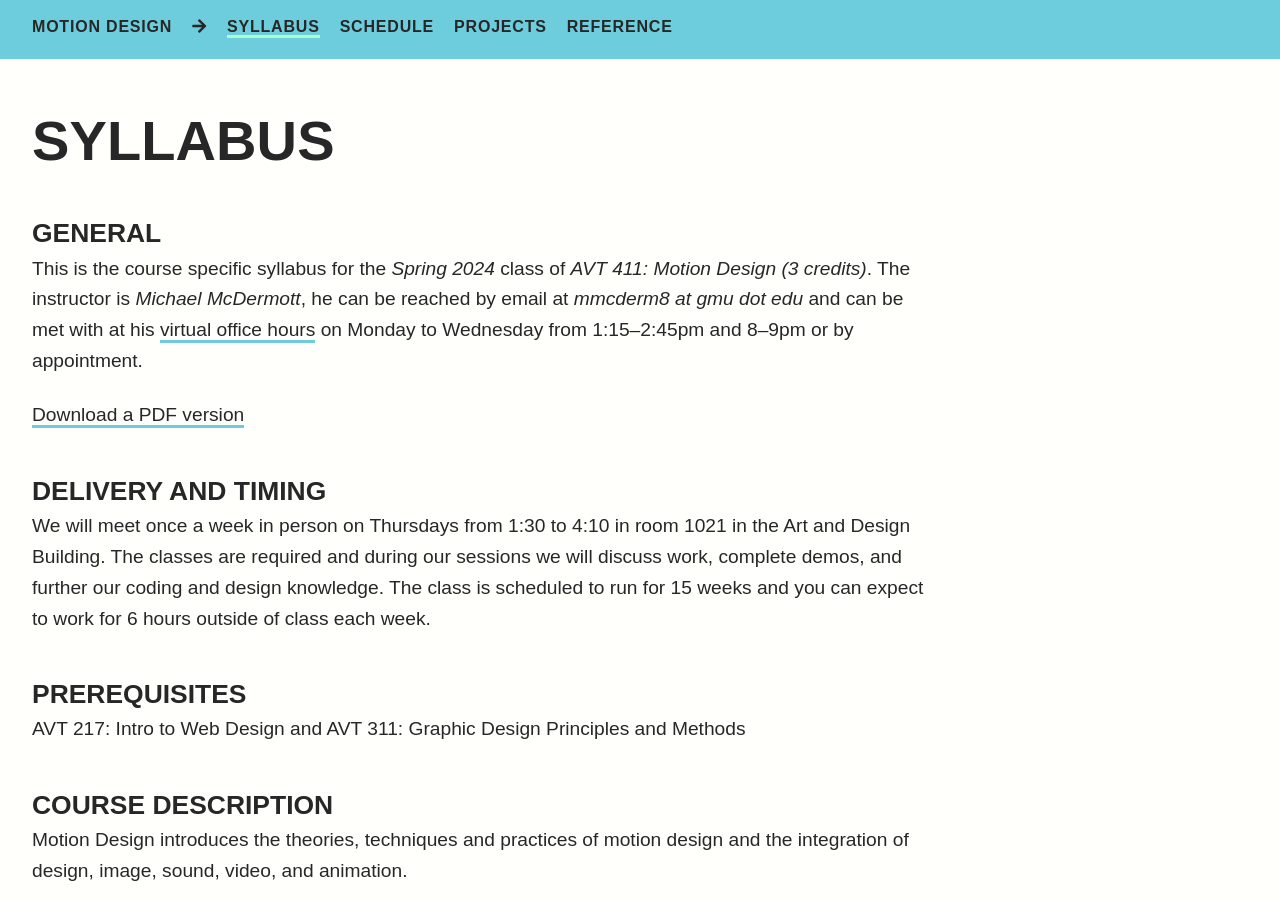
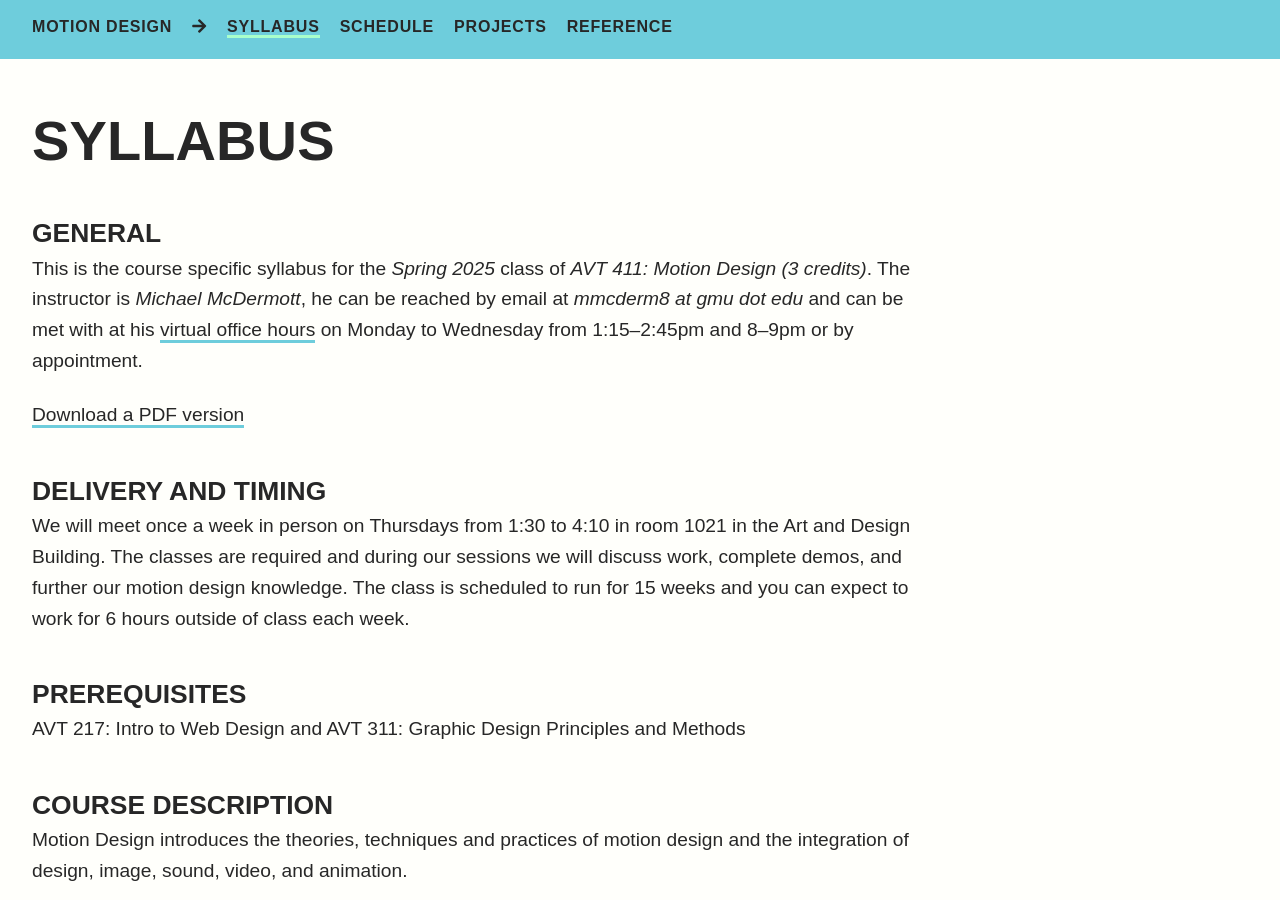
Before and after one commit to gmu-gd/motion25-spring, a Jekyll site: the page built from syllabus/index.md, in a window 1280 px wide and 900 px high. Built offline with Jekyll 4.4.1, drawn with Linux system fonts in a browser that asks for light colours; some web fonts are replaced; some of the changed text lies outside the part shown.

Commit message:
Update index.md

```diff
--- a/syllabus/index.md
+++ b/syllabus/index.md
@@ -3,12 +3,12 @@ layout: interior
 title: Syllabus
 ---
 ### General
-This is the course specific syllabus for the _Spring 2024_ class of _AVT 411: Motion Design (3 credits)_. The instructor is _Michael McDermott_, he can be reached by email at _mmcderm8 at gmu dot edu_ and can be met with at his [virtual office hours](https://calendly.com/michaelmcdermott) on Monday to Wednesday from 1:15&ndash;2:45pm and 8&ndash;9pm or by appointment.
+This is the course specific syllabus for the _Spring 2025_ class of _AVT 411: Motion Design (3 credits)_. The instructor is _Michael McDermott_, he can be reached by email at _mmcderm8 at gmu dot edu_ and can be met with at his [virtual office hours](https://calendly.com/michaelmcdermott) on Monday to Wednesday from 1:15&ndash;2:45pm and 8&ndash;9pm or by appointment.
 
 [Download a PDF version]({{ site.baseurl }}/assets/files/AVT411-Syllabus-Spring2025.pdf)
 
 ### Delivery and Timing
-We will meet once a week in person on Thursdays from 1:30 to 4:10 in room 1021 in the Art and Design Building. The classes are required and during our sessions we will discuss work, complete demos, and further our coding and design knowledge. The class is scheduled to run for 15 weeks and you can expect to work for 6 hours outside of class each week.
+We will meet once a week in person on Thursdays from 1:30 to 4:10 in room 1021 in the Art and Design Building. The classes are required and during our sessions we will discuss work, complete demos, and further our motion design knowledge. The class is scheduled to run for 15 weeks and you can expect to work for 6 hours outside of class each week.
 
 ### Prerequisites
 AVT 217: Intro to Web Design and AVT 311: Graphic Design Principles and Methods
```
Also changed, not shown: other parts of syllabus/index.md (+2 -2 lines).
